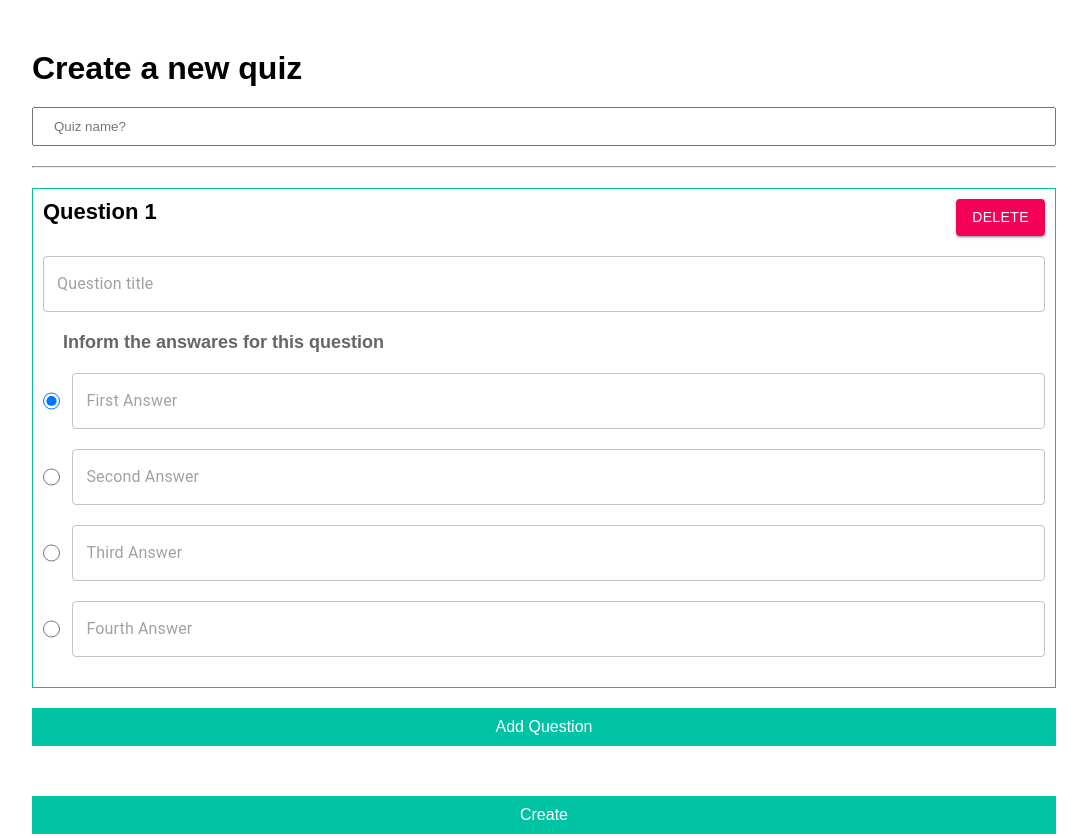
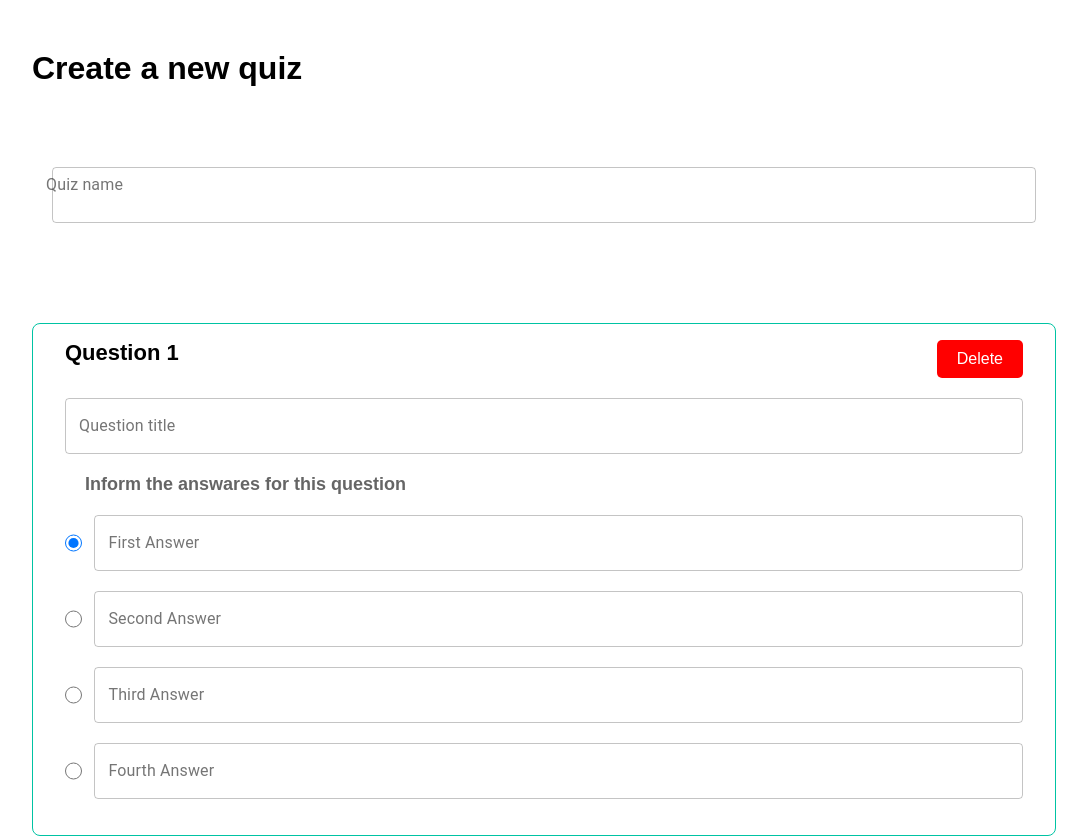
Before and after one commit to AllefDouglasDev/joyjet-quiz-test, a React (Create React App) app: page /quiz/new in a window 1280 px wide. Shown: the top 838 px of the page, without its empty margins (96-1183 px from the left). Built offline with nearby package versions, Linux system fonts and the light colour scheme.

Commit message:
Final layout

```diff
--- a/src/components/QuestionCard/styles.ts
+++ b/src/components/QuestionCard/styles.ts
@@ -29,6 +29,9 @@ export const AnswareItem = styled.div`
 
 export const RadioButton = styled.input.attrs({ type: 'radio' })`
   margin-right: 16px;
+  cursor: pointer;
+  width: 18px;
+  height: 18px;
 `
 
 export const AnswareText = styled.div`
--- a/src/components/QuestionForm/index.tsx
+++ b/src/components/QuestionForm/index.tsx
@@ -64,16 +64,14 @@ const QuestionForm: React.FC<Props> = ({ id, position, onDelete, onChange }) =>
       <Header>
         <Title>Question {position}</Title>
         <DeleteButton
-          color='secondary'
           onClick={handleDelete}
-          variant='contained'
         >
           Delete
         </DeleteButton>
       </Header>
 
       <Input
-        placeholder='Question title'
+        label='Question title'
         value={questionTitle}
         onChange={e => setQuestionTitle(e.target.value)}
         variant='outlined'
@@ -90,7 +88,7 @@ const QuestionForm: React.FC<Props> = ({ id, position, onDelete, onChange }) =>
             onChange={e => setCorrectAnsware(Number(e.target.value))}
           />
           <AnswerInput
-            placeholder='First Answer'
+            label='First Answer'
             value={answare1}
             onChange={e => setAnsware1(e.target.value)}
             variant='outlined'
@@ -105,7 +103,7 @@ const QuestionForm: React.FC<Props> = ({ id, position, onDelete, onChange }) =>
             onChange={e => setCorrectAnsware(Number(e.target.value))}
           />
           <AnswerInput
-            placeholder='Second Answer'
+            label='Second Answer'
             value={answare2}
             onChange={e => setAnsware2(e.target.value)}
             variant='outlined'
@@ -120,7 +118,7 @@ const QuestionForm: React.FC<Props> = ({ id, position, onDelete, onChange }) =>
             onChange={e => setCorrectAnsware(Number(e.target.value))}
           />
           <AnswerInput
-            placeholder='Third Answer'
+            label='Third Answer'
             value={answare3}
             onChange={e => setAnsware3(e.target.value)}
             variant='outlined'
@@ -134,7 +132,7 @@ const QuestionForm: React.FC<Props> = ({ id, position, onDelete, onChange }) =>
             onChange={e => setCorrectAnsware(Number(e.target.value))}
           />
           <AnswerInput
-            placeholder='Fourth Answer'
+            label='Fourth Answer'
             value={answare4}
             onChange={e => setAnsware4(e.target.value)}
             variant='outlined'
--- a/src/components/QuestionForm/styles.ts
+++ b/src/components/QuestionForm/styles.ts
@@ -1,6 +1,6 @@
 import styled from 'styled-components'
 import { makeStyles } from '@material-ui/core/styles'
-import { TextField, Button } from '@material-ui/core'
+import { TextField } from '@material-ui/core'
 
 import { colors } from '../../assets/styles'
 
@@ -19,8 +19,9 @@ export const Container = styled.div`
   display: flex;
   flex-direction: column;
   margin: 20px 0px;
-  padding: 10px;
+  padding: 16px 32px;
   border: 1px solid ${colors.primary};
+  border-radius: 8px;
 `
 
 export const Header = styled.div`
@@ -34,7 +35,14 @@ export const Title = styled.span`
   font-size: 22px;
 `
 
-export const DeleteButton = styled(Button)``
+export const DeleteButton = styled.a`
+  padding: 10px 20px;
+  background-color: red;
+  color: white;
+  text-align: center;
+  cursor: pointer;
+  border-radius: 5px;
+`
 
 export const Input = styled(TextField)``
 
--- a/src/pages/Home/styles.ts
+++ b/src/pages/Home/styles.ts
@@ -26,6 +26,7 @@ export const AddQuizButton = styled.a`
   color: white;
   font-weight: bold;
   font-size: 20px;
+  border-radius: 5px;
   cursor: pointer;
 `
 
@@ -39,6 +40,7 @@ export const QuizItem = styled.a`
   align-items: center;
   margin-bottom: 20px;
   padding: 10px 20px;
+  border-radius: 5px;
   border: 1px solid ${colors.primary};
   cursor: pointer;
 `
--- a/src/pages/NewQuiz/index.tsx
+++ b/src/pages/NewQuiz/index.tsx
@@ -1,4 +1,5 @@
 import React, { useState } from 'react'
+import { FiPlusCircle } from 'react-icons/fi'
 import { useHistory } from 'react-router-dom'
 import { useSelector, useDispatch } from 'react-redux'
 
@@ -13,12 +14,14 @@ import Answer from '../../types/answer'
 import Question from '../../types/question'
 import validate from './validate'
 import {
+  useStyles,
   Container,
   Title,
   Input,
   Form,
   CreateButton,
   AddQuestionButton,
+  QuestionsContainer,
   QuestionForm,
 } from './styles'
 
@@ -27,6 +30,8 @@ const NewQuiz: React.FC = () => {
   const [quizName, setQuizName] = useState('')
   const [questions, setQuestions] = useState([1])
   const [questionsData, setQuestionsData] = useState<QuestionData[]>([] as QuestionData[])
+
+  const classes = useStyles()
 
   const { quizList } = useSelector((state: ApplicationState) => state.quiz)
 
@@ -144,14 +149,17 @@ const NewQuiz: React.FC = () => {
   }
 
   return (
-    <Container>
+    <Container className={classes.root}>
       <Title>Create a new quiz</Title>
 
       <Form>
-        <Input placeholder='Quiz name?' onChange={e => setQuizName(e.target.value)} />
+        <Input
+          label='Quiz name'
+          variant='outlined'
+          onChange={e => setQuizName(e.target.value)}
+        />
 
-        <hr />
-
+        <QuestionsContainer>
           {questions.map((id, index) => (
             <QuestionForm
               key={id}
@@ -161,8 +169,13 @@ const NewQuiz: React.FC = () => {
               onChange={handleQuestionChange}
             />
           ))}
+        </QuestionsContainer>
 
-        <AddQuestionButton onClick={handleAddQuestion}>Add Question</AddQuestionButton>
+        <AddQuestionButton onClick={handleAddQuestion}
+        >
+          <FiPlusCircle color='white' size={24} />
+          <span>Add Question</span>
+        </AddQuestionButton>
 
         <CreateButton onClick={handleCreate}>
           {!loading ? 'Create' : 'Saving...'}
--- a/src/pages/NewQuiz/styles.ts
+++ b/src/pages/NewQuiz/styles.ts
@@ -1,31 +1,56 @@
 import styled from 'styled-components'
+import { makeStyles } from '@material-ui/core/styles'
+import { TextField, Button } from '@material-ui/core'
+
 import { colors } from '../../assets/styles'
+import { QuestionForm as QuestionFormC } from '../../components'
 
-import { QuestionForm as QuestionFormC } from '../../components'
+/** MaterialUI styles definition */
+export const useStyles = makeStyles((theme) => ({
+  root: {
+    '& .MuiOutlinedInput-root': {
+      '&.Mui-focused fieldset': {
+        borderColor: colors.primary,
+      },
+    },
+  },
+}))
 
 export const Container = styled.div`
   padding: 0 10%;
   margin-top: 50px;
 `
 
-export const Title = styled.h1``
+export const Title = styled.h1`
+  margin-bottom: 50px;
+`
 
 export const Form = styled.form`
   display: flex;
   flex-direction: column;
 `
 
-export const Input = styled.input`
+export const Input = styled(TextField)`
   padding: 10px 20px;
   margin: 20px 0;
 `
 
 export const AddQuestionButton = styled.a`
+  width: 140px;
+  display: flex;
+  align-items: center;
+  justify-content: center;
   padding: 10px 20px;
   background-color: ${colors.primary};
   color: white;
   text-align: center;
   cursor: pointer;
+  align-self: flex-end;
+  border-radius: 5px;
+
+  span {
+    margin-left: 16px;
+  }
 `
 
 export const CreateButton = styled.a`
@@ -35,6 +60,12 @@ export const CreateButton = styled.a`
   text-align: center;
   cursor: pointer;
   margin: 50px 0;
+  font-size: 22px;
+  border-radius: 5px;
+`
+
+export const QuestionsContainer = styled.div`
+  margin-top: 50px;
 `
 
 export const QuestionForm = styled(QuestionFormC)``
--- a/src/pages/Quiz/styles.ts
+++ b/src/pages/Quiz/styles.ts
@@ -23,5 +23,6 @@ export const ConfirmButton = styled.a`
   text-align: center;
   font-weight: bold;
   cursor: pointer;
+  border-radius: 5px;
   margin: 50px 0;
 `
```
Lines whose indentation alone changed are shown as unchanged.
